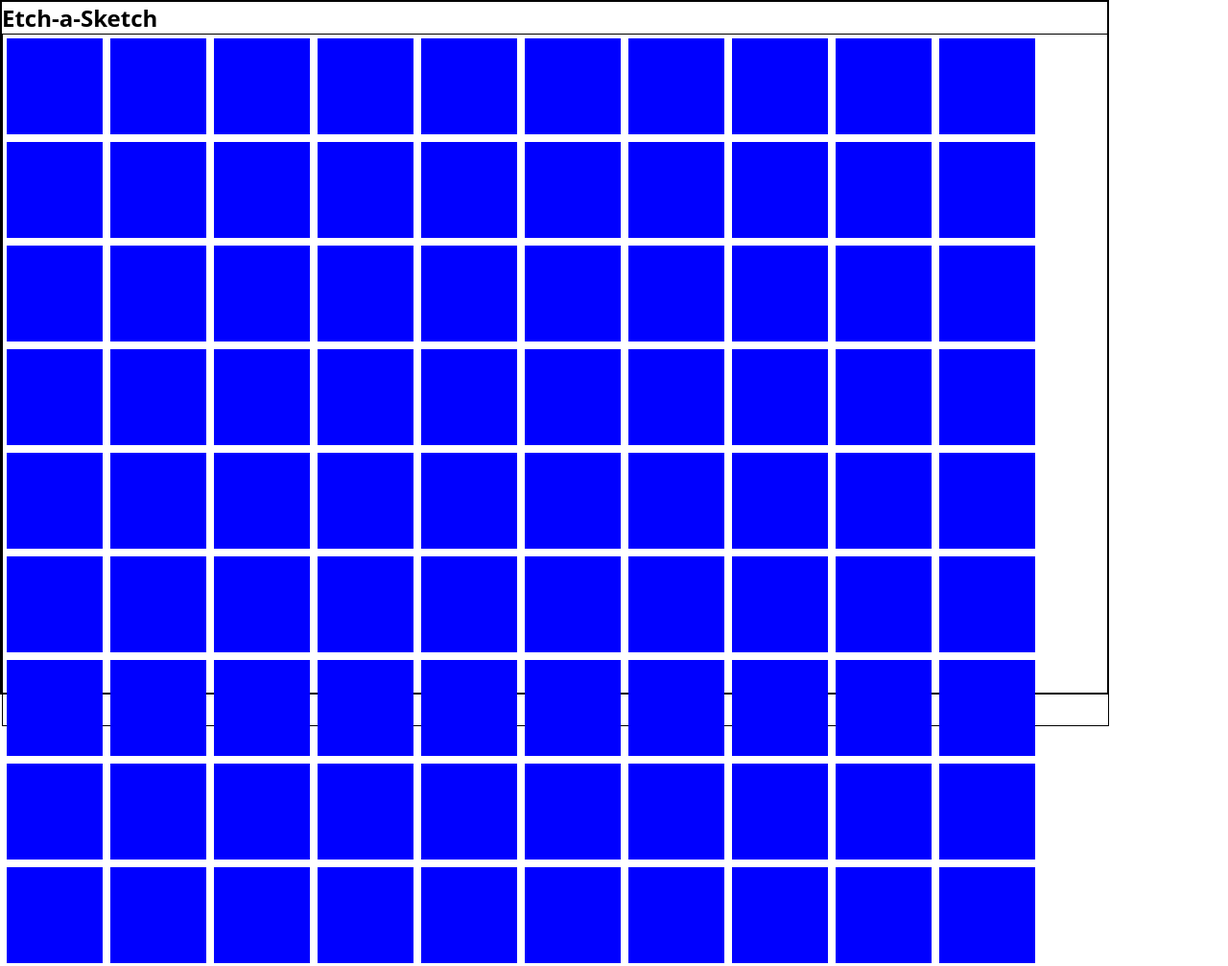
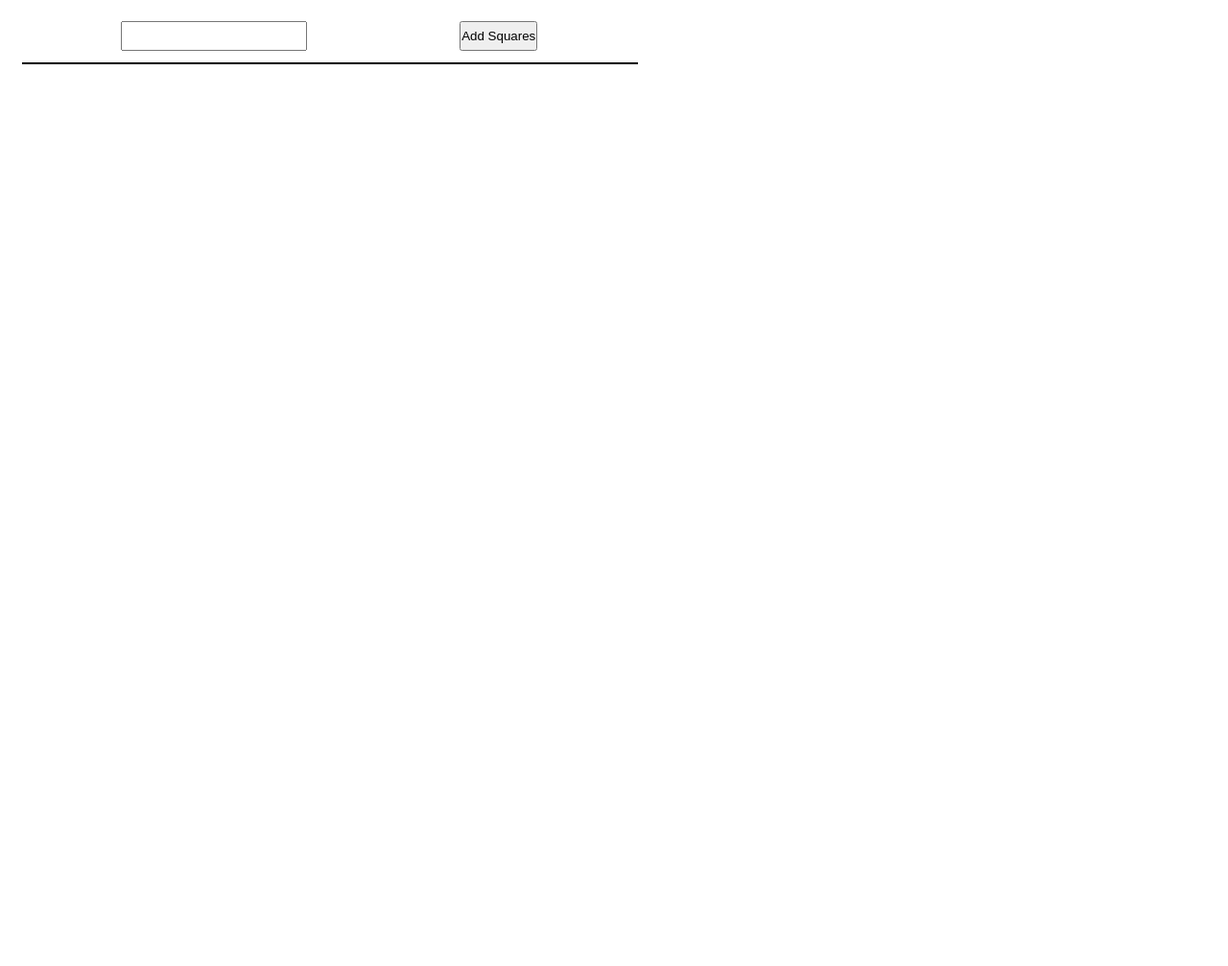
Before and after one commit to Rabi-Thapa/Etch-a-Sketch, a plain HTML site: page index.html in a window 1280 px wide. Shown: the top 1007 px of the page at 96% size. After the commit the page ends 800 px from the top, so only its background shows below. Drawn offline with Linux system fonts and the light colour scheme.

Commit message:
first step completed

```diff
--- a/index.html
+++ b/index.html
@@ -12,7 +12,10 @@
     </header> -->
 
     <main class="main">
-        <h2>Etch-a-Sketch</h2>
+        <div id="input-box">
+            <input type="text" id="no_of_squares">
+            <button class="btn-add">Add Squares</button>
+        </div>
         <div id="container">
 
         </div>
--- a/script.js
+++ b/script.js
@@ -1,15 +1,38 @@
 const btnAdd= document.querySelector(".btn-add")
-// btnAdd.addEventListener("click", addNew);
-const divContainer= document.getElementById( 'container' )
+const divContainer= document.getElementById('container')
+btnAdd.addEventListener("click" ,makeSquare);
+
+let no_of_square;
+
+getInput =()=>{
+    no_of_square= document.getElementById('no_of_squares').value;
+    if(no_of_square > 100){
+        console.log('invalid')
+        return
+    }
+    return no_of_square
+}
 
 
-for(let i=0; i<100 ; i++){
-
-    const newDiv= document.createElement('div')
-    newDiv.classList.add('card');
-    divContainer.appendChild(newDiv)
+function makeSquare(){
+    for(let i=0; i< getInput() ; i++){
+        // console.log(no_of_square);
+        const newDiv= document.createElement('div')
+        newDiv.classList.add('square');
+        divContainer.appendChild(newDiv)
+    }
 }
 
+
+
+
+
+// for(let i=0; i< no_of_square ; i++){
+//     console.log(no_of_square);
+//     const newDiv= document.createElement('div')
+//     newDiv.classList.add('square');
+//     divContainer.appendChild(newDiv)
+// }
 
 
 // function addNew(){
--- a/styles.css
+++ b/styles.css
@@ -16,31 +16,46 @@ body{
 }
 
 main{
-    border: 2px solid black;
-    height: 90vh;
-    width: 90vw;
+    /* border: 1px solid black; */
+    padding: 10px 23px;
+    /* height: 90vh; */
+    width: 50vw;
 }
+
+#input-box{
+    margin: 12px 23px;
+    display: flex;
+    justify-content: space-around;
+}
+
+#input-box input{
+    width: 32%;
+    font-size: 23px;
+
+}
+
+
 #container{
     width: 100%;
     height: 100%;
     border: 1px solid black;
 
     display: flex;
+    justify-content: space-around;
+    align-items: flex-start;
     flex-wrap: wrap;
-
 }
 
-.card{
-    height: 100px;
-    width: 100px;
+.square{
+    height: 10vh;
+    width: 10vh;
+
+    margin: 4px;
+    /* grid-template-columns: repeat(auto-fill,minmax(160px, 1fr)); */
+    background-color: skyblue;
+}
 
 
-    background-color: var(--clr-primary);
-    margin: 4px;
-
-    grid-template-columns: repeat(auto-fill,minmax(160px, 1fr));
-    background-color: blue;
-}
-.box:hover{
+.square:hover{
     background-color: var(--clr-gray-med);
 }
```
